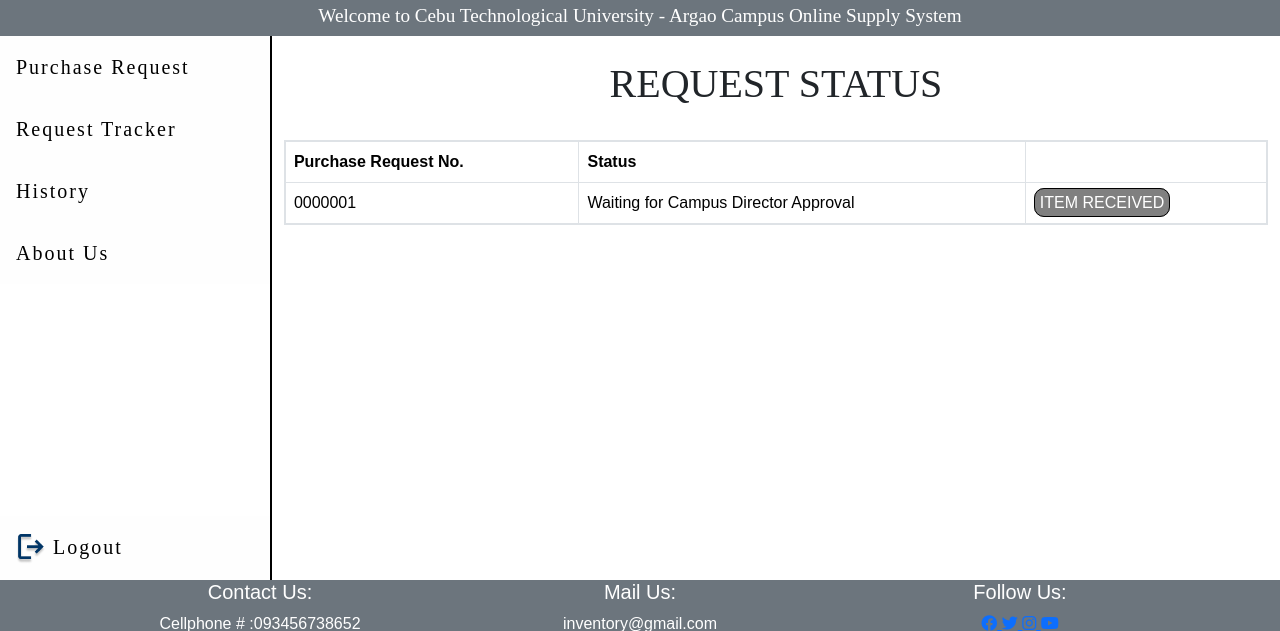
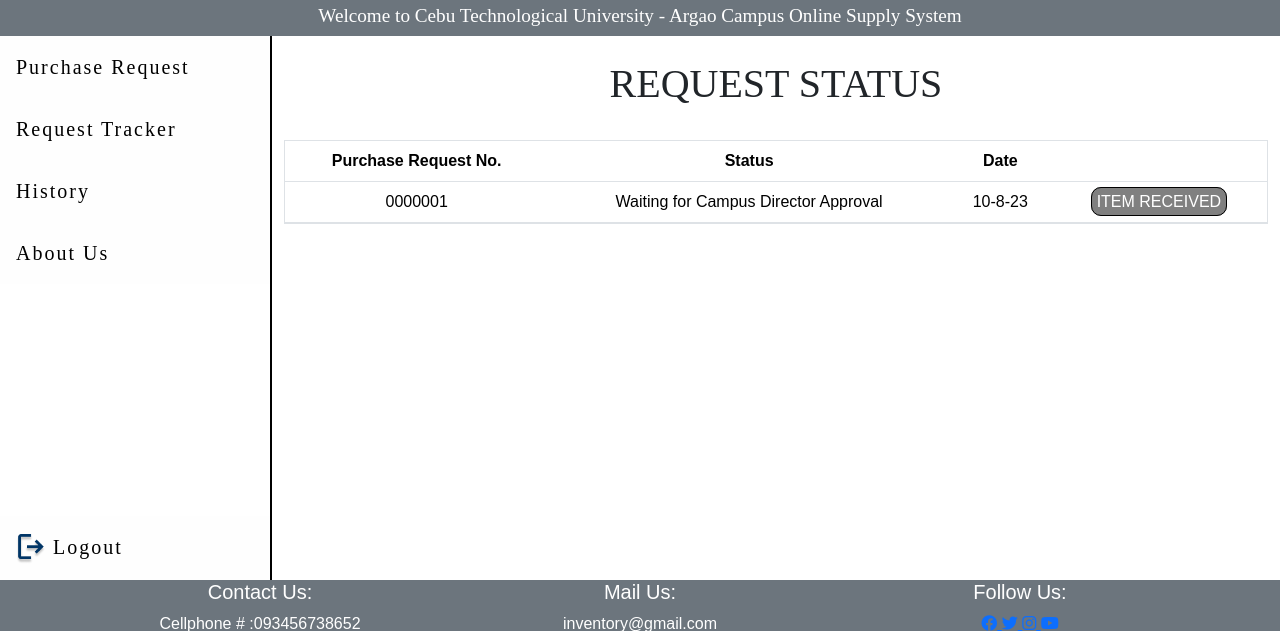
Before and after one commit to tinang0931/ONLINE_SUPPLY_OFFICE_COPY, a Django app: page /tracker/ in a window 1280 px wide. Shown: the part 240-871 px from the top of the page. Run offline with Django 4.2, Linux system fonts and the light colour scheme; the visitor is signed in with stand-in values (Sample User, id 1); some libraries are stand-ins or nearby versions.

Commit message:
10-13-2023

```diff
--- a/accounts/templates/accounts/User/requester.html
+++ b/accounts/templates/accounts/User/requester.html
@@ -123,7 +123,7 @@
         </div>
       </div>
 
-      <!-- Inner Modal for Category 1 -->
+      <!-- Inner Modal for Category 1 -->F
       <div class="modal fade" id="category1ButtonModal" tabindex="-1" role="dialog"
         aria-labelledby="category1ButtonModalLabel" aria-hidden="true">
         <div class="modal-dialog" role="document">
--- a/accounts/templates/accounts/User/tracker.html
+++ b/accounts/templates/accounts/User/tracker.html
@@ -2,43 +2,46 @@
 
 {% block tracker %}
 <style>
-  .custom-f{
+  .custom-f {
     display: flex;
     justify-content: center;
   }
 
-  .pad{
-    padding: 0px!important;
+  .pad {
+    padding: 0px !important;
   }
 
   .item-received {
     margin: 20 auto;
   }
+
 </style>
 
-<div class="container-fluid" style=" height: 68vh; overflow-y: auto; overflow-x: hidden; ">
+<div class="container-fluid" style="height: 68vh; overflow-y: auto; overflow-x: hidden;">
   <div class="container">
     <h1 class="pr text-center pt-4">REQUEST STATUS</h1>
   </div>
-  <div class="container" style=" display: inline-flex; margin: 3; flex-direction: column;">
+  <div class="container" style="display: inline-flex; margin: 3; flex-direction: column;">
     <div style="display: flex; align-items: baseline; flex-wrap: nowrap;">
     </div>
   </div>
   <div class="custom-f row w-100 m-auto border text-start text-dark">
     <div class="pad col">
-        <table class="table table-bordered" style="margin: 0px!important;">
+      <table class="table" style="margin: 0px !important;">
         <thead>
           <tr>
-              <th>Purchase Request No.</th>
-              <th>Status</th>
+            <th class="text-center">Purchase Request No.</th>
+            <th class="text-center">Status</th>
+            <th class="text-center">Date</th>
             <th></th>
           </tr>
         </thead>
         <tbody>
           <tr>
-              <td>0000001</td>
-              <td>Waiting for Campus Director Approval</td>
-              <td><a href="#"
+            <td class="text-center">0000001</td>
+            <td class="text-center">Waiting for Campus Director Approval</td>
+            <td class="text-center">10-8-23</td>
+            <td class="text-center"><a href="#"
                 style="background-color: gray; color: white; border: 1px solid black; padding: 5px; text-align: center; text-decoration: none; border-radius: 10px;">ITEM
                 RECEIVED</a></td>
           </tr>
```
Also changed, not shown: accounts/migrations/0001_initial.py. Lines whose indentation alone changed are shown as unchanged.
